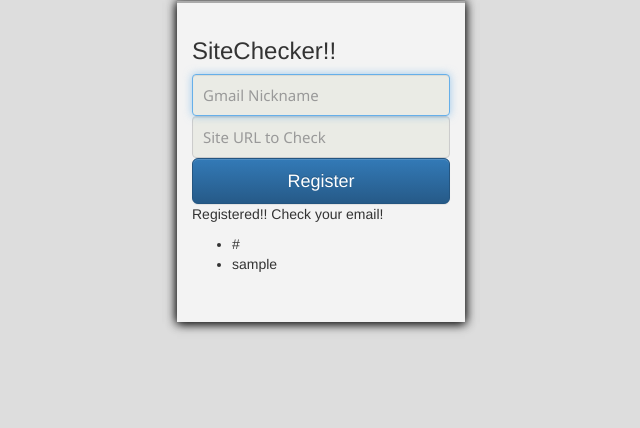
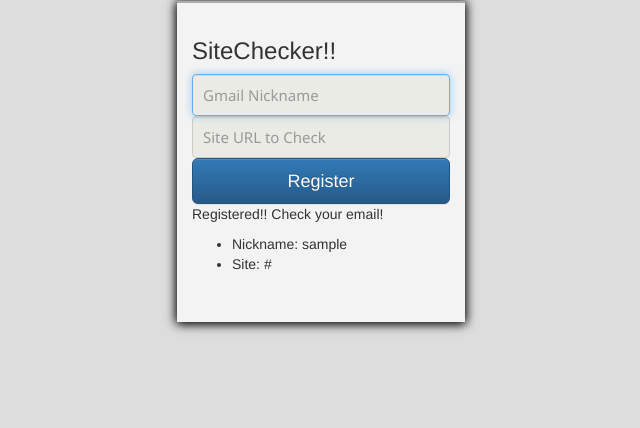
Before and after one commit to triplepy/sitechecker, a Django app: template checker/templates/checker/home.html in a window 1280 px wide. Shown: the part 41-469 px from the top of the page, without its empty margins (319-959 px from the left). Run offline with Django 3.2, Linux system fonts and the light colour scheme; the template is opened without the code that fills it: values that come from a table or form of the project are taken from there, others are empty; tables that the repository leaves empty hold one stand-in row (values such as "Sample post"); some libraries are stand-ins or nearby versions.

Commit message:
update home.html when register

```diff
--- a/checker/templates/checker/home.html
+++ b/checker/templates/checker/home.html
@@ -338,8 +338,8 @@
               <div>
                 <p>Registered!! Check your email!</p>
                 <ul>
-                  <li>{{ site.url }}</li>
-                  <li>{{ site.user.nickname }}</li>
+                  <li>Nickname: {{ site.user.nickname }}</li>
+                  <li>Site: {{ site.url }}</li>
                 </ul>
               </div>
           {% endif %}
```
